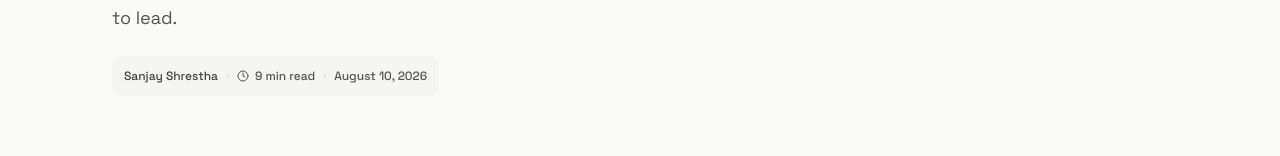
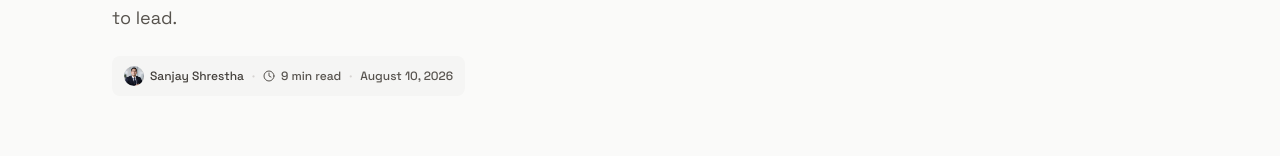
Before and after one commit to shresthasans/nextjs-portfolio, a Next.js app: page /blog/ai-in-the-product-design-process in a window 1280 px wide. Shown: the part 360-516 px from the top of the page. Built offline with nearby package versions, Linux system fonts and the light colour scheme.

Commit message:
Add avatar to author byline on blog posts
Co-Authored-By: Claude Sonnet 5 <noreply@anthropic.com>

```diff
--- a/app/blog/[slug]/page.tsx
+++ b/app/blog/[slug]/page.tsx
@@ -205,11 +205,13 @@ export default async function BlogPostPage({ params }: { params: Promise<{ slug:
               {fm.excerpt}
             </p>
             <div className="inline-flex items-center gap-2 px-3 py-1.5 bg-stone-100 dark:bg-stone-800 rounded-lg">
-              <Link
-                href="/about"
-                className="text-xs font-medium text-stone-700 dark:text-stone-200 hover:text-amber-700 dark:hover:text-amber-400"
-              >
-                Sanjay Shrestha
+              <Link href="/about" className="flex items-center gap-1.5 group">
+                <span className="relative w-5 h-5 rounded-full overflow-hidden shrink-0">
+                  <Image src="/images/profile/sanjay.webp" alt="" fill className="object-cover" />
+                </span>
+                <span className="text-xs font-medium text-stone-700 dark:text-stone-200 group-hover:text-amber-700 dark:group-hover:text-amber-400">
+                  Sanjay Shrestha
+                </span>
               </Link>
               <span className="text-stone-300 dark:text-stone-600" aria-hidden="true">·</span>
               <span className="flex items-center gap-1.5 text-xs font-medium text-stone-600 dark:text-stone-300">
```
